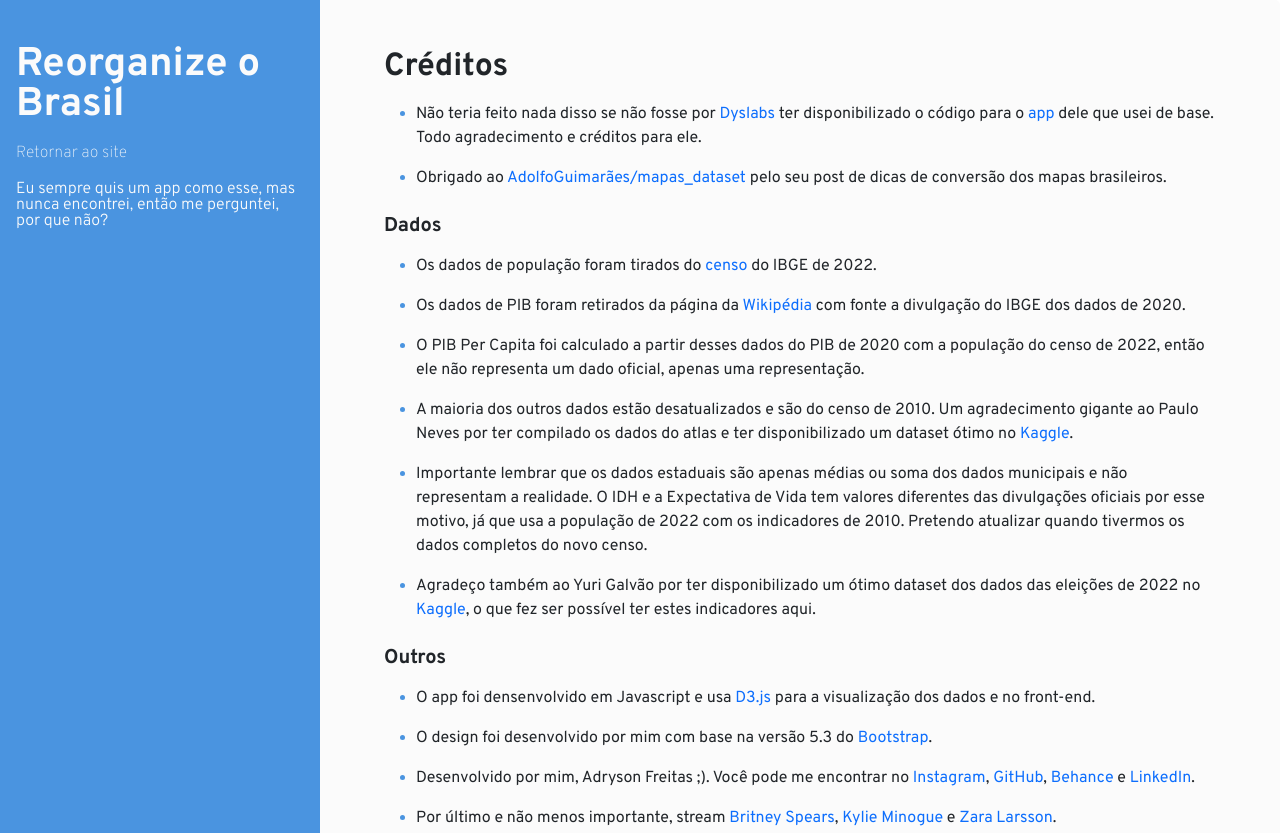
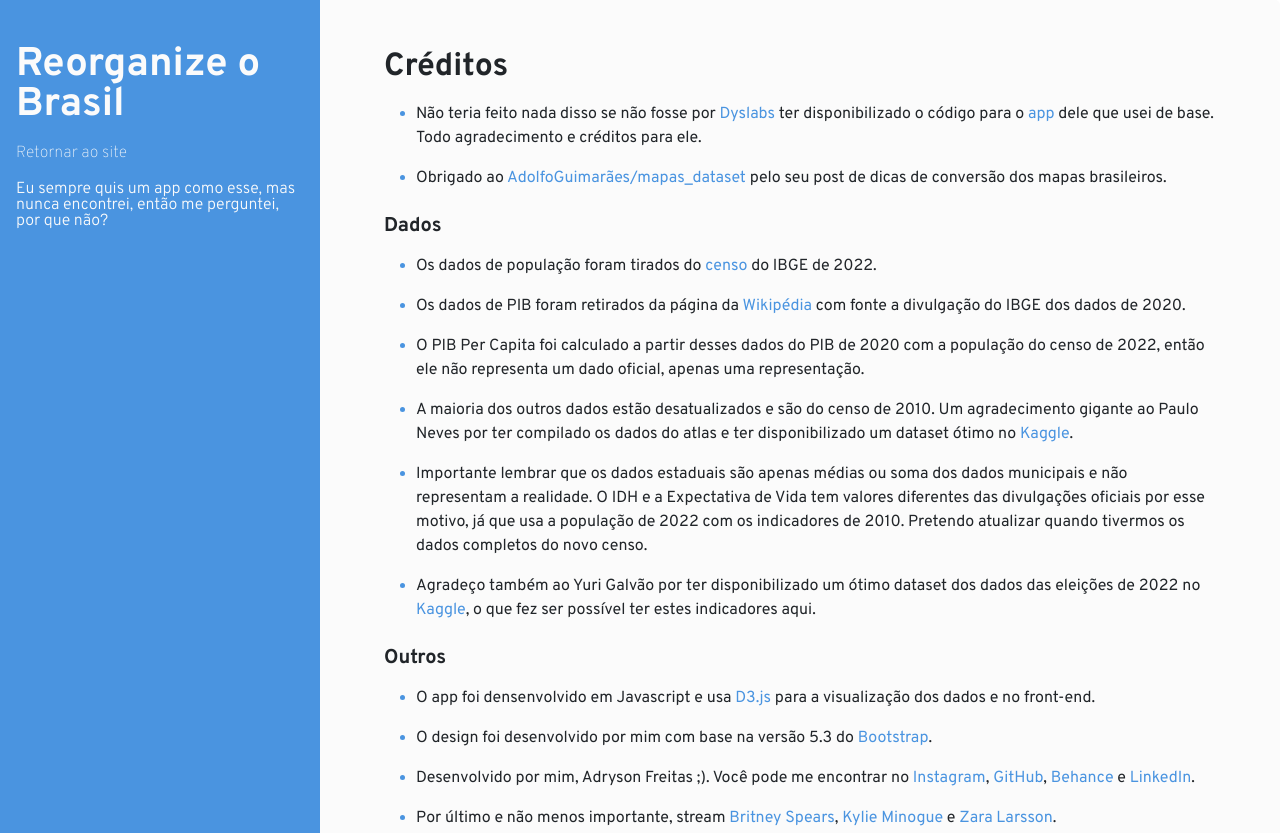
Before and after one commit to AdrysonFreitas/Reorganize-o-Brasil, a plain HTML site: page creditos.html in a window 1280 px wide. Shown: the top 833 px of the page. Drawn offline with nearby package versions, Linux system fonts and the light colour scheme.

Commit message:
css update

```diff
--- a/static/dist/css/general.css
+++ b/static/dist/css/general.css
@@ -26,6 +26,10 @@ html {
 
 body {
     margin: 0;
+}
+
+body a {
+    color: var(--hover);
 }
 
 html, body {
```
